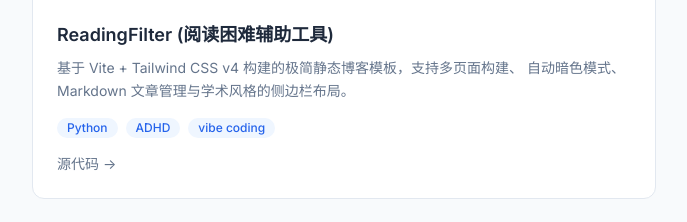
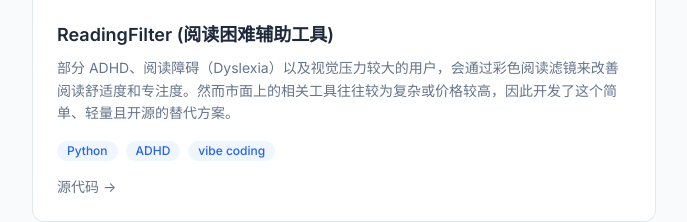
Before and after one commit to huoxin-t/huoxin-t.github.io, a website built with Vite: page index.html in a window 1280 px wide. Shown: the part 2070-2292 px from the top of the page, without its empty margins (440-1127 px from the left). Built offline with nearby package versions, Linux system fonts and the light colour scheme.

Commit message:
Update index.html

```diff
--- a/index.html
+++ b/index.html
@@ -224,8 +224,7 @@
                 ReadingFilter (阅读困难辅助工具)
               </h3>
               <p class="text-muted text-sm leading-relaxed mb-4">
-                基于 Vite + Tailwind CSS v4 构建的极简静态博客模板，支持多页面构建、
-                自动暗色模式、Markdown 文章管理与学术风格的侧边栏布局。
+               部分 ADHD、阅读障碍（Dyslexia）以及视觉压力较大的用户，会通过彩色阅读滤镜来改善阅读舒适度和专注度。然而市面上的相关工具往往较为复杂或价格较高，因此开发了这个简单、轻量且开源的替代方案。
               </p>
               <div class="flex flex-wrap gap-2 mb-4">
                 <span class="tag">Python</span>
```
